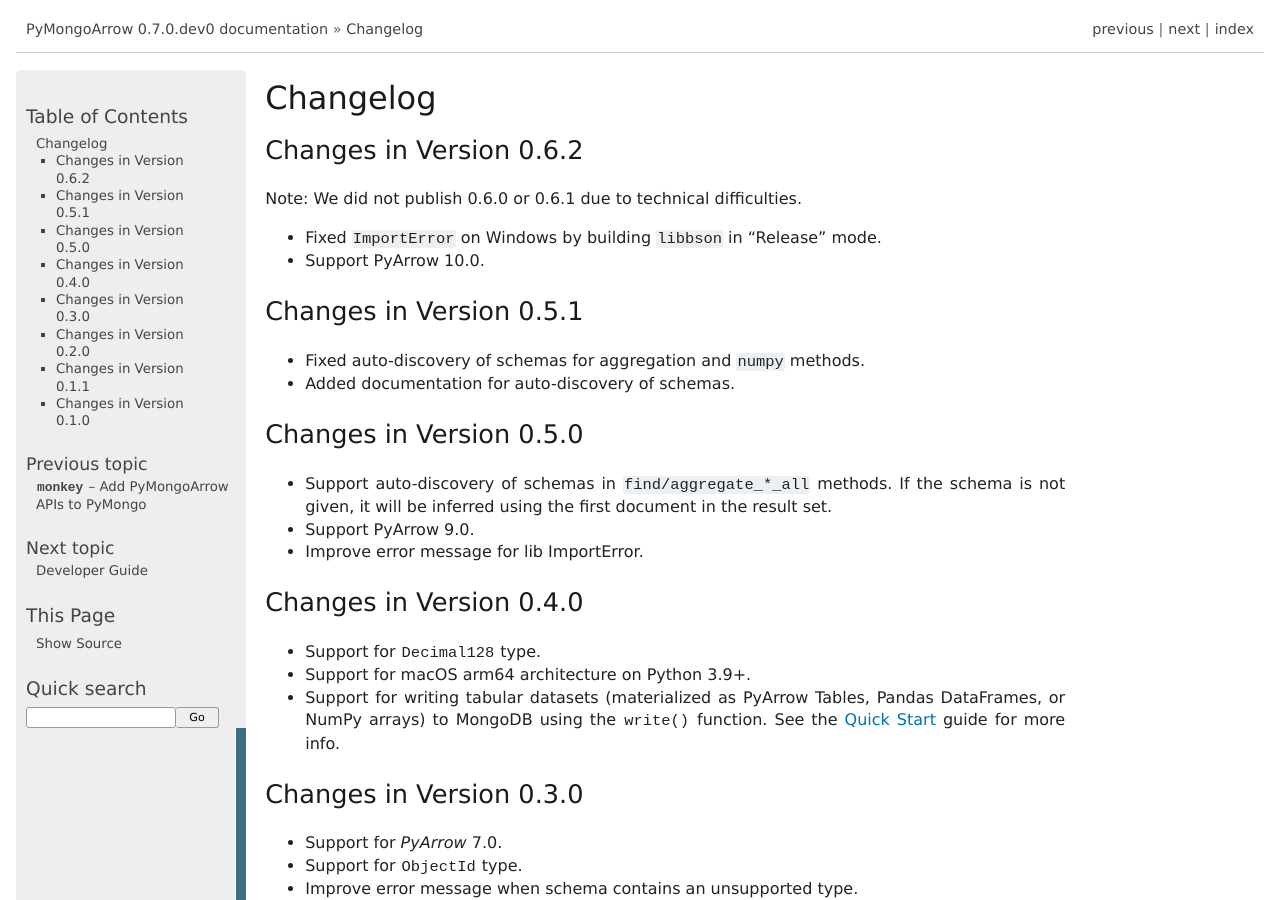
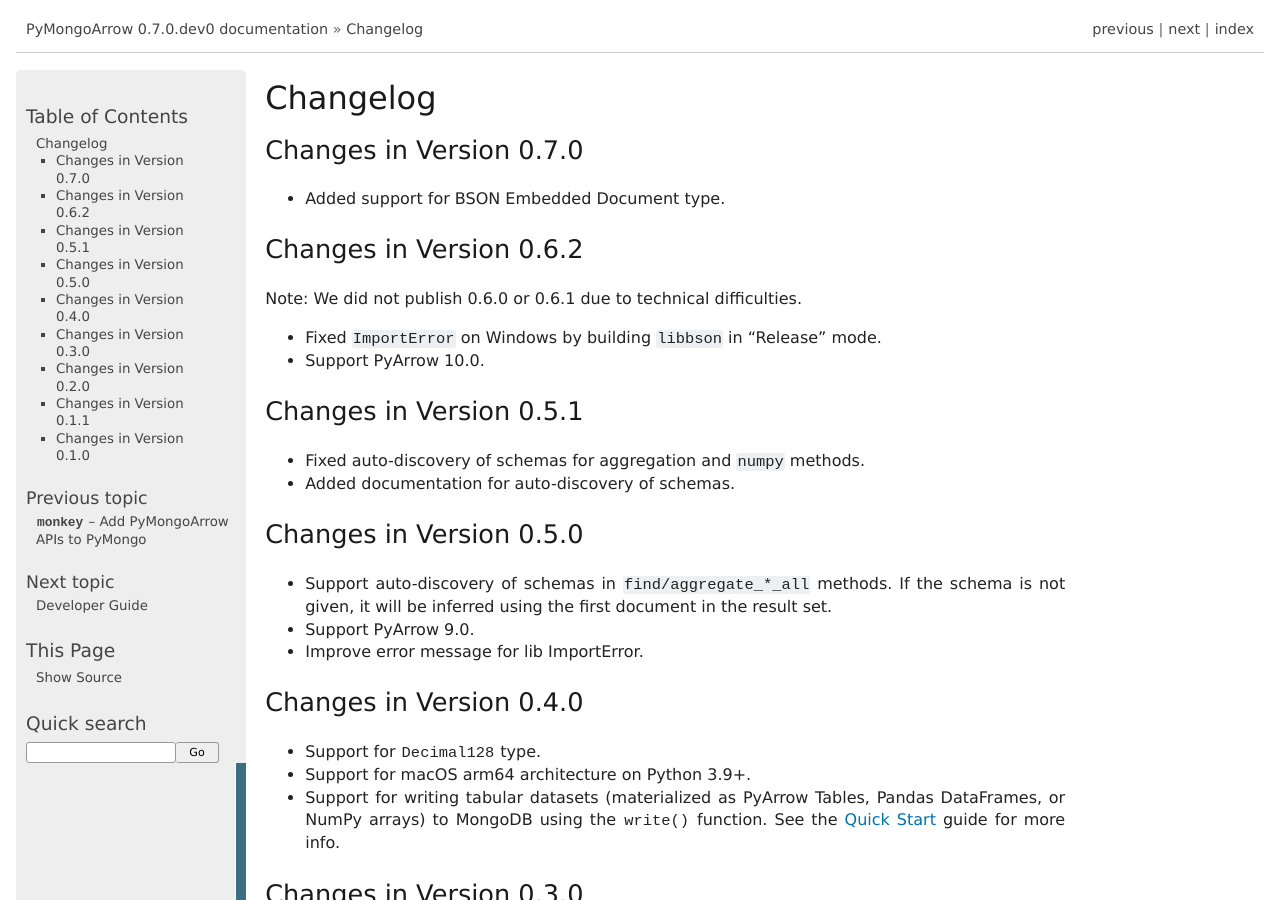
Before and after one commit to mongodb-labs/mongo-arrow, a Sphinx documentation site: the page built from bindings/python/docs/source/changelog.rst, in a window 1280 px wide and 900 px high. Built offline with Sphinx 7.4.7, drawn with Linux system fonts in a browser that asks for light colours.

Commit message:
update docs and changelog

```diff
--- a/bindings/python/docs/source/changelog.rst
+++ b/bindings/python/docs/source/changelog.rst
@@ -1,5 +1,9 @@
 Changelog
 =========
+
+Changes in Version 0.7.0
+------------------------
+- Added support for BSON Embedded Document type.
 
 Changes in Version 0.6.2
 ------------------------
--- a/bindings/python/docs/source/supported_types.rst
+++ b/bindings/python/docs/source/supported_types.rst
@@ -17,6 +17,8 @@ Support for additional types will be added in subsequent releases.
      - Type Identifiers
    * - String
      - :class:`py.str`, an instance of :class:`pyarrow.string`
+   * - Embedded document
+     - :class:`py.dict`, and instance of :class:`pyarrow.struct`
    * - ObjectId
      - :class:`py.bytes`, :class:`bson.ObjectId`, an instance of :class:`pymongoarrow.types.ObjectIdType`, an instance of :class:`pyarrow.FixedSizeBinaryScalar`
    * - Boolean
```
Also changed, not shown: 1 other file.
